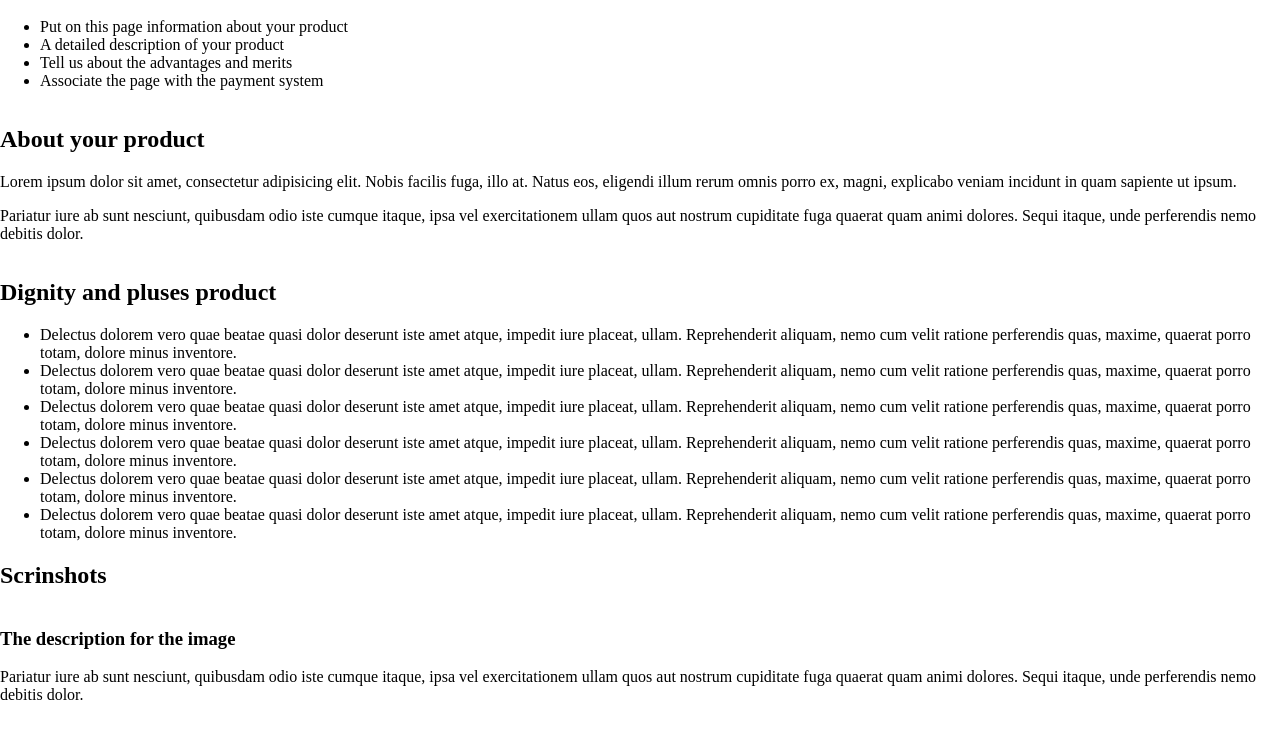
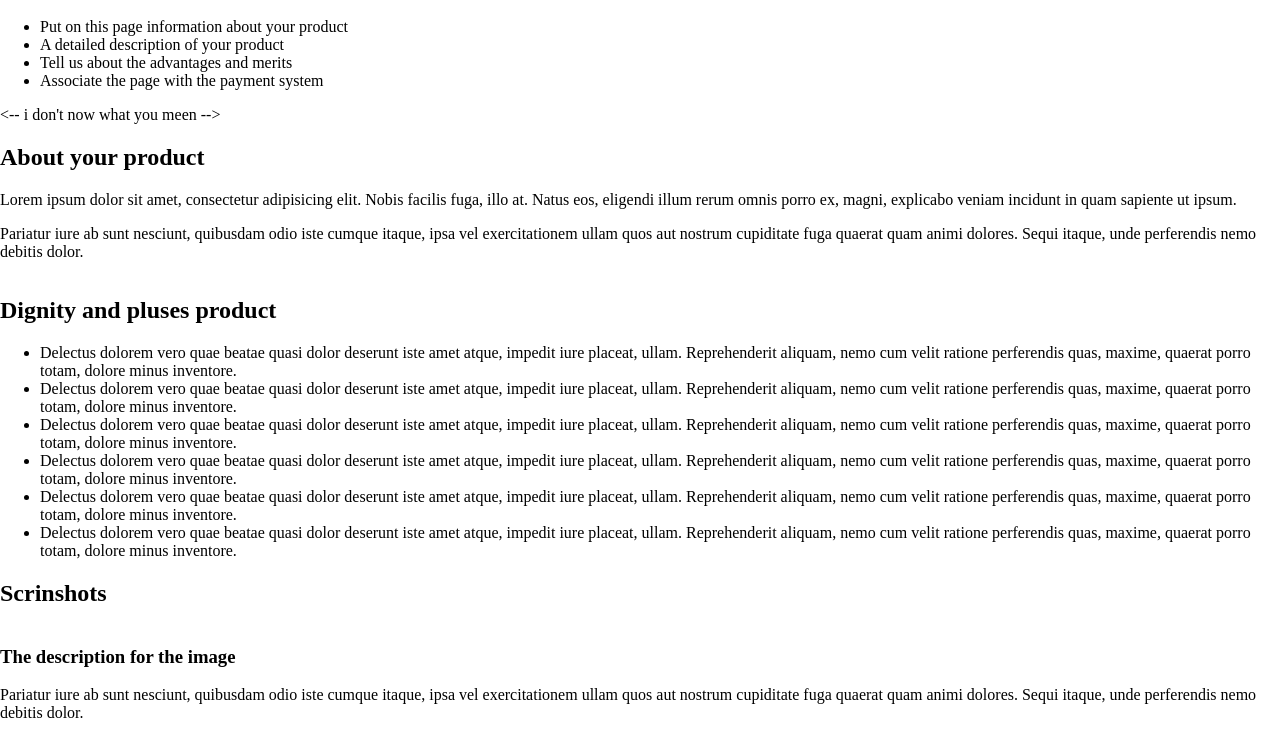
Before and after one commit to Mit22/test, a plain HTML site: page css/index.html in a window 1280 px wide. Shown: the part 40-776 px from the top of the page. Drawn offline with Linux system fonts and the light colour scheme.

Commit message:
main tag

```diff
--- a/css/index.html
+++ b/css/index.html
@@ -22,6 +22,9 @@
   </header>
 
   <main>
+
+    <-- i don't now what you meen -->
+
 
     <article class="about_product clearfix padding_side">
       <div class="about_left">
```
